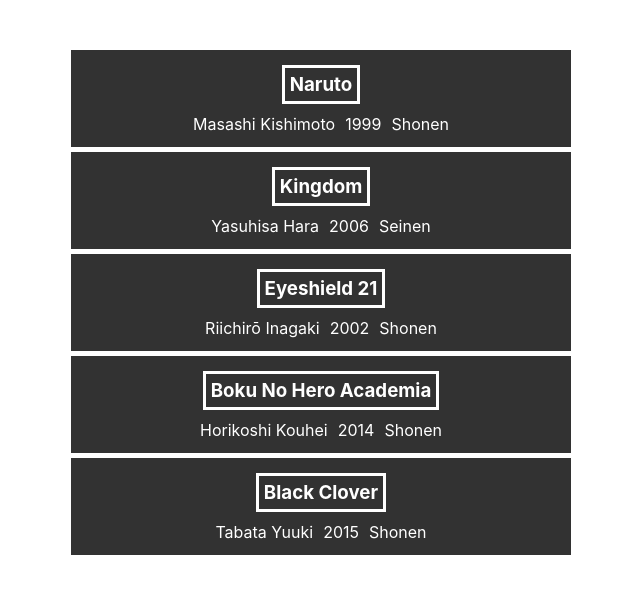
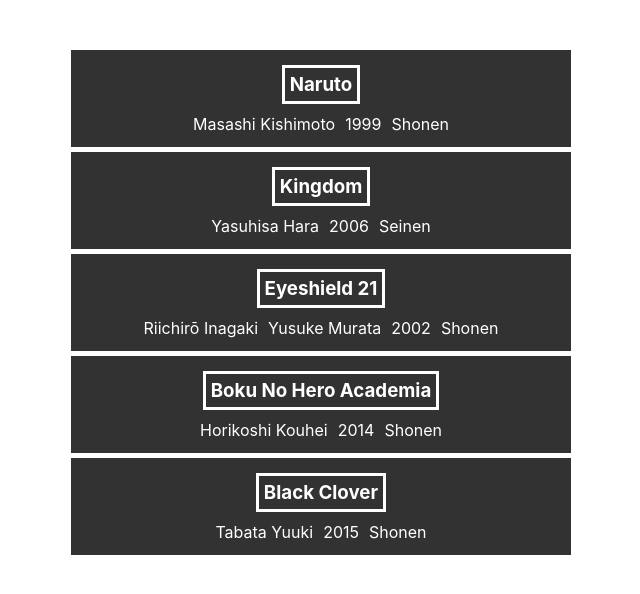
Before and after one commit to AmauryGranvillain/planeteManga, a React (Create React App) app: page / in a window 1280 px wide. Shown: the top 594 px of the page, without its empty margins (319-959 px from the left). Built offline with nearby package versions, Linux system fonts and the light colour scheme.

Commit message:
review organization files

```diff
--- a/src/App.css
+++ b/src/App.css
@@ -6,20 +6,24 @@
     text-decoration: none;
 }
 
-.fade-enter {
+.dialog-enter {
     opacity: 0.01;
-}
+    transform: scale(1.1);
+  }
 
-.fade-enter.fade-enter-active {
+  .dialog-enter-active {
     opacity: 1;
-    transition: opacity 300ms ease-in;
-}
+    transform: scale(1);
+    transition: all 300ms;
+  }
 
-.fade-exit {
+  .dialog-exit {
     opacity: 1;
-}
+    transform: scale(1);
+  }
 
-.fade-exit.fade-exit-active {
+  .dialog-exit-active {
     opacity: 0.01;
-    transition: opacity 300ms ease-in;
-}
+    transform: scale(1.1);
+    transition: all 300ms;
+  }
--- a/src/App.js
+++ b/src/App.js
@@ -1,11 +1,11 @@
 import React, { Component } from 'react';
 import './App.css';
-import { BrowserRouter as Router} from 'react-router-dom';
+import { BrowserRouter as Router } from 'react-router-dom';
 
 import Container from './Container';
 
-class App extends Component{
-  render(){
+class App extends Component {
+  render() {
     return (
       <Router>
         <div>
--- a/src/Container.js
+++ b/src/Container.js
@@ -2,33 +2,29 @@
 import { Switch, Route } from "react-router-dom";
 
 import { LIST_MANGA } from './mangaList';
-import MangaDetails from './mangaDetails';
-import MangaItem from './mangaItem';
+import MangaDetails from './components/mangaDetails';
+import MangaItem from './components/mangaItem';
+import { getManga } from "./actions/manga";
 
 class Container extends Component {
-    constructor() {
-        super();
+    constructor(props) {
+        super(props);
         this.state = {
             currentManga: [],
             mangaList: LIST_MANGA,
             mangaHits: [],
         }
+        this.handleManga = this.handleManga.bind(this);
     }
 
     componentDidMount() {
-        fetch('/mangas.json', {
-            headers: {
-                'Content-Type': 'application/json',
-                'Accept': 'application/json'
-            }
-        })
-            .then(response => response.json())
-            .then(data => this.setState({ mangaHits: data }))
+        getManga().then(data => this.setState({
+            mangaHits: data
+        }))
     }
 
     handleManga = manga => {
         this.setState({ currentManga: manga })
-        return
     }
 
     render() {
@@ -37,8 +33,8 @@
                 <Route exact path="/">
                     <div className="manga-list">
                         {
-                            this.state.mangaHits.map(({ manga, index }) => (
-                                <MangaItem key={index} onClick={() => this.handleManga(manga)} manga={manga} />
+                            this.state.mangaHits.map(({ manga }) => (
+                                <MangaItem key={manga.name} manga={manga} changeCurrentManga={() => this.handleManga(manga)} />
                             ))
                         }
                     </div>
--- /dev/null
+++ b/src/actions/manga.js
@@ -0,0 +1,9 @@
+export const getManga = async () => {
+    return fetch('/mangas.json', {
+        headers: {
+            'Content-Type': 'application/json',
+            'Accept': 'application/json'
+        }
+    })
+        .then(response => response.json())
+}
--- /dev/null
+++ b/src/components/mangaDetails.js
@@ -0,0 +1,52 @@
+import React, { Component } from 'react';
+import '../style/mangaDetails.css'
+import { Link } from 'react-router-dom';
+import Img from 'react-image';
+import Loader from 'react-loader-spinner';
+
+class MangaDetails extends Component {
+    constructor(props) {
+        super(props);
+        this.checkAuthor = this.checkAuthor.bind(this);
+    }
+
+    checkAuthor() {
+        if (!this.props.manga.authors || this.props.manga.authors === 0) {
+            return <span>Pas d'auteur</span>
+        }
+        return this.props.manga.authors.map((author, index) => {
+            return <span key={index}>{author.name}</span>
+        })
+    }
+
+    render() {
+        return (
+            <div>
+                <Link className="backHome" to="/">{"< HOME"}</Link>
+                <div className="manga-details">
+                    <div className="container-cover">
+                        <Img className="cover-image" src={"/" + this.props.manga.japan.logo} alt={"cover " + this.props.manga.name}
+                            loader={<Loader type="RevolvingDot"
+                                color="#ef323a"
+                                height={50}
+                                width={50}
+                                timeout={3000}
+                            />}
+                        />
+                    </div>
+                    <h1>{this.props.manga.name}</h1>
+                    <div className="infosup">
+                        <span className="authors">Auteur : <b>{this.checkAuthor()}</b></span>
+                        <span>Date de publication : <b>{this.props.manga.japan.publicationStart}</b></span>
+                        <span>Genre : <b>{this.props.manga.type}</b></span>
+                    </div>
+                    <p>{this.props.manga.description}</p>
+                </div>
+            </div>
+        )
+    }
+}
+
+
+
+export default MangaDetails;
--- /dev/null
+++ b/src/components/mangaItem.js
@@ -0,0 +1,41 @@
+import React, { Component } from 'react';
+import '../style/mangaItem.css';
+
+import { Link } from 'react-router-dom';
+
+class MangaItem extends Component {
+    constructor(props) {
+        super(props);
+        this.handleChange = this.handleChange.bind(this);
+        this.checkAuthor = this.checkAuthor.bind(this);
+    }
+    handleChange(manga) {
+        this.props.changeCurrentManga(manga)
+    }
+    checkAuthor() {
+        if (!this.props.manga.authors || this.props.manga.authors === 0) {
+            return <span>Pas d'auteur</span>
+        }
+        return this.props.manga.authors.map((author, index) => {
+            return <span key={index}>{author.name}</span>
+        })
+    }
+    render() {
+        const manga = this.props.manga;
+        const name = this.props.manga.name.replace(/ /g, "_").toLowerCase();
+        return (
+            <Link to={"/manga/" + name} onClick={this.handleChange}>
+                <div className={`manga-item`}>
+                    <h3>{manga.name}</h3>
+                    <div className="infosup">
+                        {this.checkAuthor()}
+                        <span>{manga.japan.publicationStart}</span>
+                        <span>{manga.type}</span>
+                    </div>
+                </div>
+            </Link >
+        )
+    }
+}
+
+export default MangaItem;
--- a/src/mangaDetails.js
+++ /dev/null
@@ -1,36 +0,0 @@
-import React from 'react';
-import './mangaDetails.css'
-import { Link } from 'react-router-dom';
-import Img from 'react-image';
-import Loader from 'react-loader-spinner';
-
-const MangaDetails = ({manga}) => {
-    return(
-        <div>
-            <Link className="backHome" to="/">{"< HOME"}</Link>
-            <div className="manga-details">
-                <div className="container-cover">
-                    <Img className="cover-image" src={"/" + manga.japan.logo} alt={"cover " + manga.name}
-                        loader={<Loader type="RevolvingDot"
-                                        color="#ef323a"
-                                        height={50}
-                                        width={50}
-                                        timeout={3000}
-                        />}
-                    />
-                </div>
-                <h1>{manga.name}</h1>
-                <div className="infosup">
-                    <span >Auteur : <b>{manga.authors[0].name}</b></span>
-                    <span>Date de publication : <b>{manga.japan.publicationStart}</b></span>
-                    <span>Genre : <b>{manga.type}</b></span>
-                </div>
-                <p>{manga.description}</p>
-            </div>
-        </div>
-    )
-}
-
-
-
-export default MangaDetails;
--- a/src/mangaItem.js
+++ /dev/null
@@ -1,21 +0,0 @@
-import React from 'react';
-import './mangaItem.css';
-
-import { Link } from 'react-router-dom';
-
-const MangaItem = ({ manga, onClick }) => {
-    return(
-        <Link to={"/manga"} onClick={() => onClick(manga)}>
-            <div className={`manga-item`}>
-                <h3>{manga.name}</h3>
-                <div className="infosup">
-                    <span>{manga.authors[0].name}</span>
-                    <span>{manga.japan.publicationStart}</span>
-                    <span>{manga.type}</span>
-                </div>
-            </div>
-        </Link>
-    )
-}
-
-export default MangaItem;
```
Also changed, not shown: public/mangas.json (+16 -8 lines), src/style/mangaDetails.css (renamed from src/mangaDetails.css), src/style/mangaItem.css (renamed from src/mangaItem.css).
